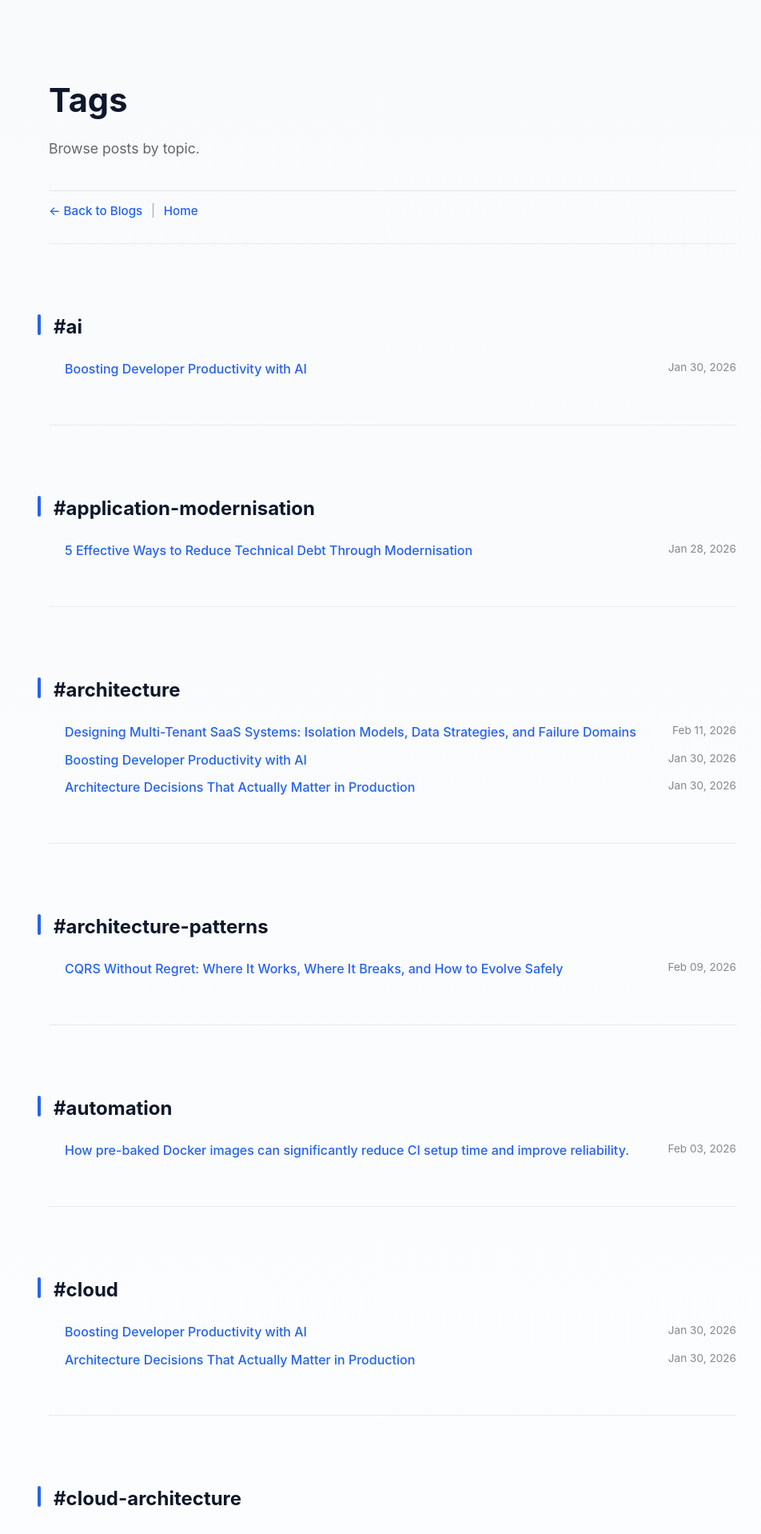
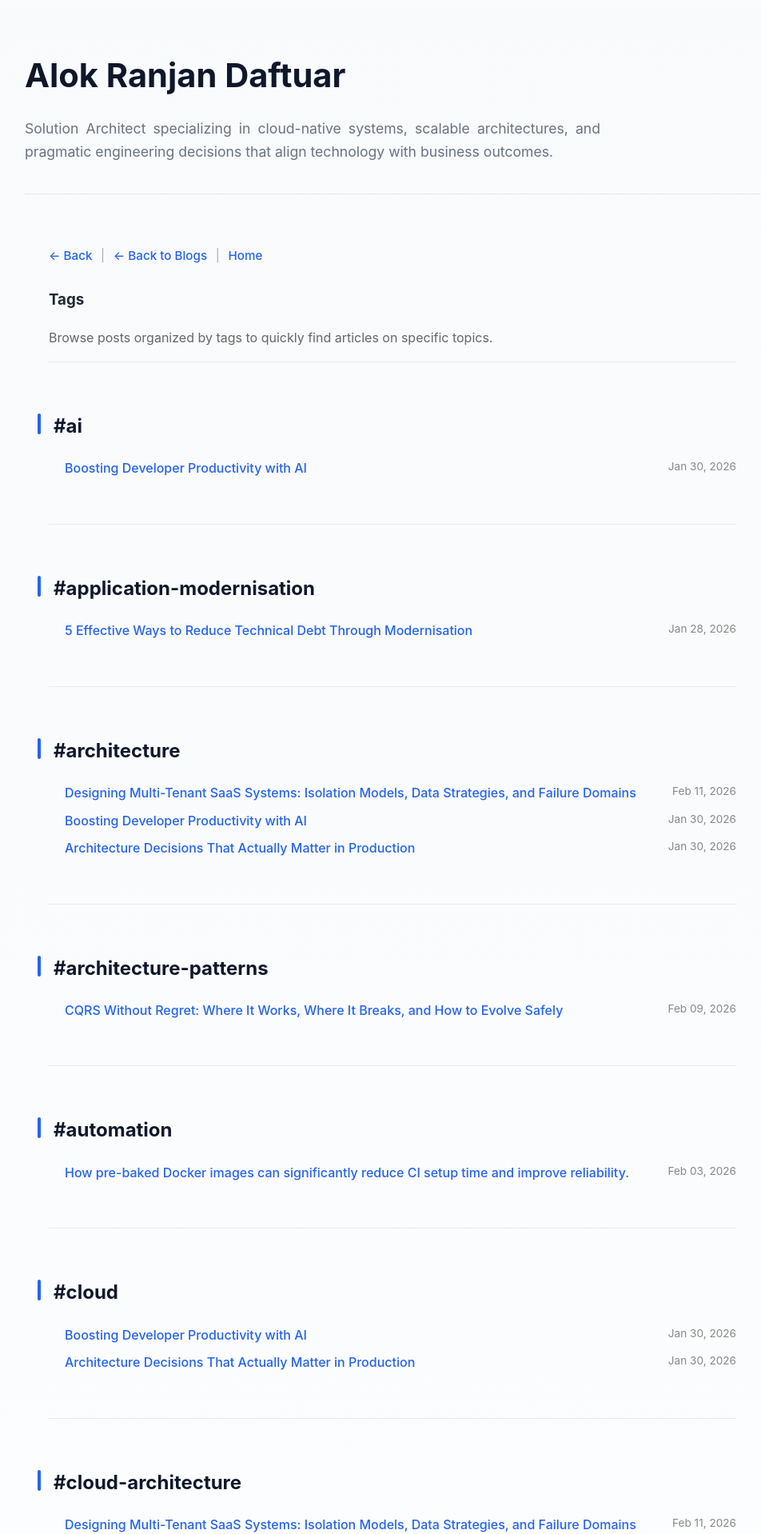
Before and after one commit to aloknecessary/aloknecessary.github.io, a Jekyll site: the page built from tags/index.md, in a window 1280 px wide. Shown: the top 1918 px of the page at 80% size, without its empty margins (149-1101 px from the left). Built offline with Jekyll 4.4.1, drawn with Linux system fonts in a browser that asks for light colours.

Commit message:
update: tags page enhancement

```diff
--- a/_layouts/default.html
+++ b/_layouts/default.html
@@ -3,10 +3,13 @@
   <head>
     <meta charset="UTF-8" />
     <meta name="viewport" content="width=device-width, initial-scale=1.0" />
+    {% if page.layout == "architect" %}
+    <title>{{ page.title }}</title>
+    {% else %}
     <title>{{ page.title }} | {{ site.title }}</title>
-
+    {% endif %}
     {% include head.html %}
-
+    {% seo %}
     <link rel="stylesheet" href="{{ '/assets/css/main.css' | relative_url }}" />
   </head>
   <body>
--- a/_layouts/tags.html
+++ b/_layouts/tags.html
@@ -4,20 +4,28 @@ layout: default
 
 <section class="tags-page">
   <!-- Page header -->
-  <header class="tags-header">
+  <!-- <header class="tags-header">
     <h1>{{ page.title }}</h1>
 
     {% if page.content %}
     <p class="tags-description">{{ page.content | strip_html }}</p>
     {% endif %}
-  </header>
+  </header> -->
 
   <!-- Page-specific navigation -->
   <nav class="nav-bar">
+    <a id="backButton" >← Back</a>
+    <span class="nav-separator">|</span>
     <a href="{{ '/blogs' | relative_url }}">← Back to Blogs</a>
     <span class="nav-separator">|</span>
     <a href="{{ '/' | relative_url }}">Home</a>
   </nav>
+  <div class="tags-header">
+    <h3>{{ page.title }}</h3>
+    {% if page.content %}
+    <p class="tags-description">{{ page.content | strip_html }}</p>
+    {% endif %}
+  </div>
 
   <!-- Build tag list from _blogs collection -->
   {% assign tag_list = "" | split: "" %}
@@ -79,7 +87,7 @@ layout: default
 
   .tag-block {
     border-top: 1px solid #eaeaea;
-    padding-top: 1.5rem;
+    /* padding-top: 1.5rem; */
   }
 
   .tag-posts {
@@ -154,3 +162,17 @@ layout: default
     }
   }
 </script>
+
+<script>
+  (function () {
+    const backBtn = document.getElementById("backButton");
+
+    backBtn.addEventListener("click", function () {
+      if (document.referrer && document.referrer !== window.location.href) {
+        history.back();
+      } else {
+        window.location.href = "{{ '/blogs' | relative_url }}";
+      }
+    });
+  })();
+</script>
--- a/assets/css/custom.css
+++ b/assets/css/custom.css
@@ -85,6 +85,9 @@ p > img[src*="for-the-badge"] {
 
 h2::before {
   display: none; /* Remove the default before element for h2 */
+}
+h2 {
+  left: -34px
 }
 /* Spacing for emoji in headings */
 h2 .emoji,
--- a/tags/index.md
+++ b/tags/index.md
@@ -2,7 +2,7 @@
 layout: tags
 title: Tags
 permalink: /tags/
-hide_header: true
+hide_header: false
 ---
 
-Browse posts by topic.
+Browse posts organized by tags to quickly find articles on specific topics.
```
Also changed, not shown: index.md (+1 -1 lines).
